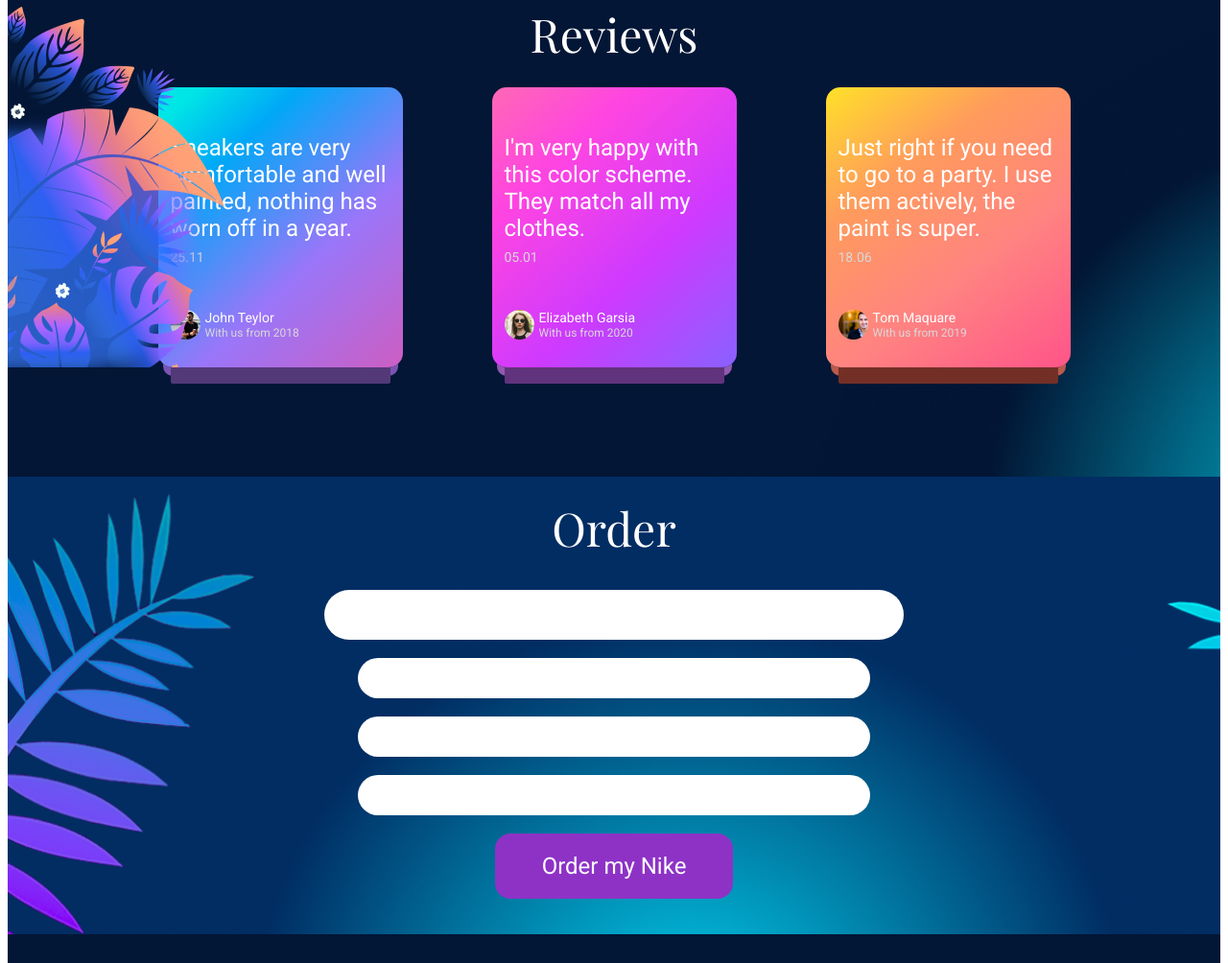
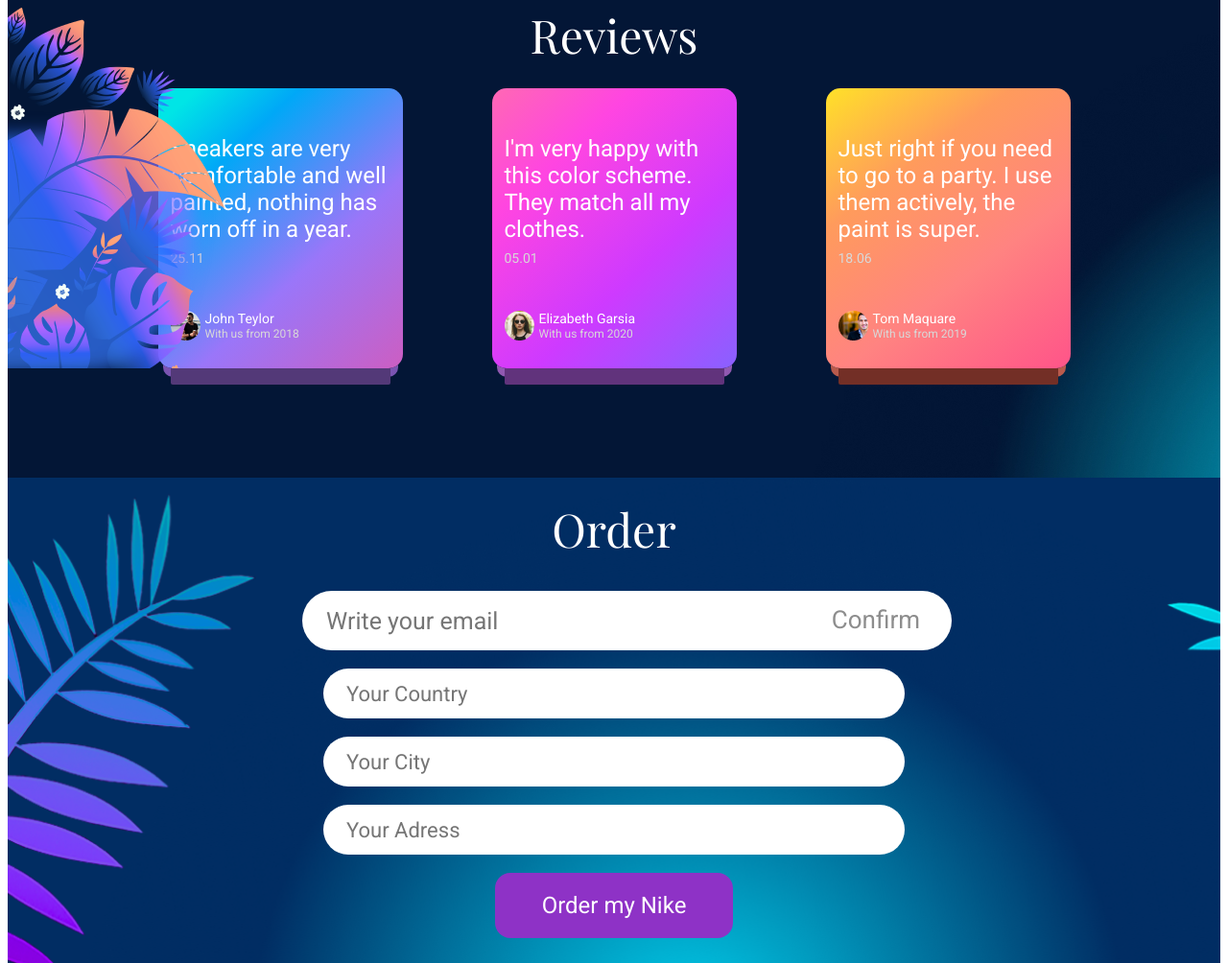
Before and after one commit to MarkiianPerliak/Color-Rave, a plain HTML site: page index.html in a window 1280 px wide. Shown: the part 1796-2800 px from the top of the page at 96% size. Drawn offline with nearby package versions, Linux system fonts and the light colour scheme.

Commit message:
for-today-done

```diff
--- a/index.html
+++ b/index.html
@@ -130,11 +130,14 @@
     <section class="section-order">
 <div class="container">
     <h2 class="order-headline">Order</h2>
-    <input class="order-input" type="text">
+    <div class="order-box">
+        <input placeholder="Write your email" class="order-input" type="text">
+        <button type="submit" class="order-confirm-button">Confirm</button>
+    </div>
     <ul class="order-list">
-        <li class="order-item"><input class="order-list-input" type="text"></li>
-        <li class="order-item"><input class="order-list-input" type="text"></li>
-        <li class="order-item"><input class="order-list-input" type="text"></li>
+        <li class="order-item"><input placeholder="Your Country" class="order-list-input" type="text"></li>
+        <li class="order-item"><input placeholder="Your City" class="order-list-input" type="text"></li>
+        <li class="order-item"><input placeholder="Your Adress" class="order-list-input" type="text"></li>
     </ul>
 <button class="order-button" type="button">Order my Nike</button>
 
--- a/style.css
+++ b/style.css
@@ -1,6 +1,7 @@
 .header {
     background: #012D63;
-    height: 93px;
+    padding-top: 16px;
+    padding-bottom: 14px;
 }
 
 .container {
@@ -13,7 +14,8 @@
 
 .header-box {
     display: flex;
-
+    align-items: center;
+    justify-content: center;
 }
 
 .header-nav-list {
@@ -126,12 +128,15 @@
 line-height: normal;
 border: none;
 margin-top: 34px;
+cursor: pointer;
 }
 
 .section-info {
     background-image: url(./images/baground-section-info.jpg);
     padding-top: 105px;
     padding-bottom: 105px;
+    background-repeat: no-repeat;
+    background-size: cover;
 }
 
 .info-list {
@@ -319,18 +324,43 @@
 margin-bottom: 33px;
 }
 
+.order-box {
+    position: relative;
+    width: 650px;
+    margin-left: auto;
+    margin-right: auto;
+}
+
 .order-input {
     display: block;
-width: 600px;
-height: 50px;
+width: 650px;
+height: 60px;
 flex-shrink: 0;
 border-radius: 50px;
 background: #FFF;
-margin-left: auto;
-margin-right: auto;
 border: none;
+color: #959595;
+font-family: Roboto;
+font-size: 25px;
+font-style: normal;
+font-weight: 400;
+line-height: normal;
+padding-left: 25px;
+}
 
-
+.order-confirm-button {
+    position: absolute;
+    background-color: transparent;
+    border: none;
+    top: 13.5px;
+    right: 0;
+    color: #8D8D8D;
+font-family: Roboto;
+font-size: 26px;
+font-style: normal;
+font-weight: 400;
+line-height: normal;
+cursor: pointer;
 }
 
 .order-list {
@@ -342,12 +372,19 @@
 }
 
 .order-list-input {
-    width: 530px;
-height: 40px;
-flex-shrink: 0;
+    width: 580px;
+    height: 50px;
+    flex-shrink: 0;
 border-radius: 50px;
 background: #FFF;
 border: none;
+color: #959595;
+font-family: Roboto;
+font-size: 22px;
+font-style: normal;
+font-weight: 400;
+line-height: normal;
+padding-left: 24px;
 }
 
 .order-button {
@@ -367,6 +404,7 @@
 margin-left: auto;
 margin-right: auto;
 border: none;
+cursor: pointer;
 }
 
 .footer {
@@ -442,6 +480,16 @@
 line-height: normal;
 }
 
+.footer-image-box {
+    position: relative;
+    width: 108px;
+}
+
+.footer-image {
+    width: 108px;
+height: 81px;
+}
+
 .footer-info {
     color: #FFF;
 font-family: PT Serif;
@@ -449,4 +497,8 @@
 font-style: normal;
 font-weight: 400;
 line-height: normal;
+position: absolute;
+right: 0;
+left: 0;
+top: 53px;
 }
```
